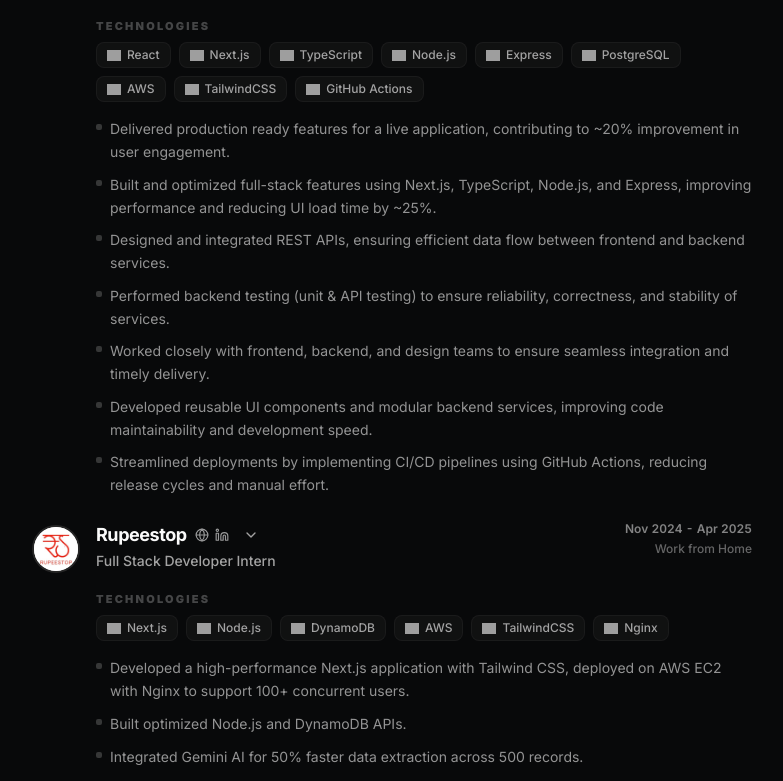
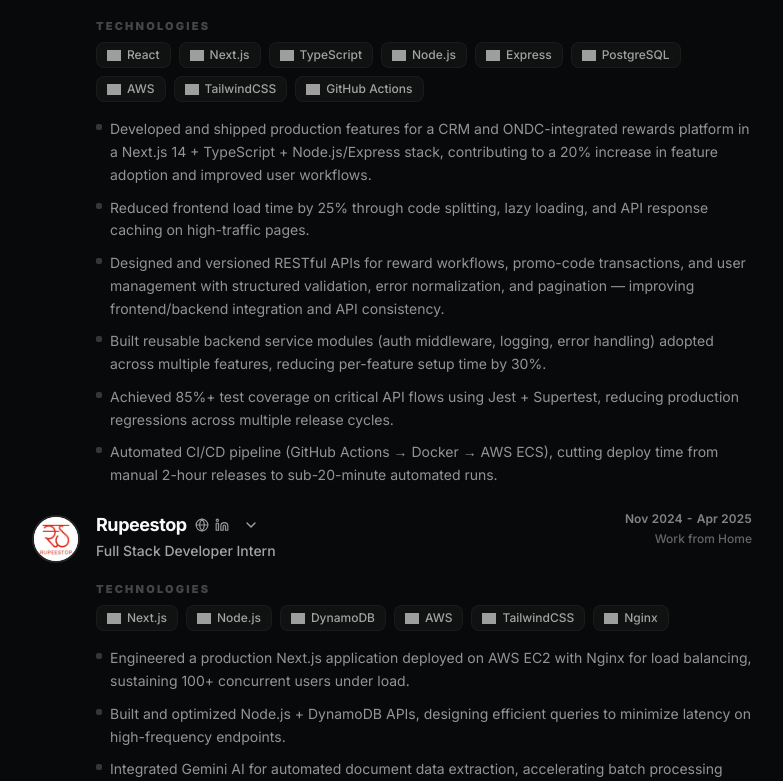
Before and after one commit to Shubham071122/my-portfolio, a Next.js app: page / in a window 1280 px wide. Shown: the part 950-1731 px from the top of the page, without its empty margins (248-1031 px from the left). Built offline with nearby package versions, Linux system fonts and the light colour scheme; grey boxes are pictures that could not be loaded.

Commit message:
update exp desc

```diff
--- a/src/data/resume.tsx
+++ b/src/data/resume.tsx
@@ -114,7 +114,7 @@
       linkedinHref: "https://www.linkedin.com/company/earnest-data-analytics/",
       technologies: ["React", "Next.js", "TypeScript", "Node.js", "Express", "PostgreSQL", "AWS", "TailwindCSS", "GitHub Actions"],
       description:
-        "Delivered production ready features for a live application, contributing to ~20% improvement in user engagement.\nBuilt and optimized full-stack features using Next.js, TypeScript, Node.js, and Express, improving performance and reducing UI load time by ~25%.\nDesigned and integrated REST APIs, ensuring efficient data flow between frontend and backend services.\nPerformed backend testing (unit & API testing) to ensure reliability, correctness, and stability of services.\nWorked closely with frontend, backend, and design teams to ensure seamless integration and timely delivery.\nDeveloped reusable UI components and modular backend services, improving code maintainability and development speed.\nStreamlined deployments by implementing CI/CD pipelines using GitHub Actions, reducing release cycles and manual effort.",
+        "Developed and shipped production features for a CRM and ONDC-integrated rewards platform in a Next.js 14 + TypeScript + Node.js/Express stack, contributing to a 20% increase in feature adoption and improved user workflows.\nReduced frontend load time by 25% through code splitting, lazy loading, and API response caching on high-traffic pages.\nDesigned and versioned RESTful APIs for reward workflows, promo-code transactions, and user management with structured validation, error normalization, and pagination — improving frontend/backend integration and API consistency.\nBuilt reusable backend service modules (auth middleware, logging, error handling) adopted across multiple features, reducing per-feature setup time by 30%.\nAchieved 85%+ test coverage on critical API flows using Jest + Supertest, reducing production regressions across multiple release cycles.\nAutomated CI/CD pipeline (GitHub Actions → Docker → AWS ECS), cutting deploy time from manual 2-hour releases to sub-20-minute automated runs.",
     },
     {
       company: "Rupeestop",
@@ -128,7 +128,7 @@
       start: "Nov 2024",
       end: "Apr 2025",
       description:
-        "Developed a high-performance Next.js application with Tailwind CSS, deployed on AWS EC2 with Nginx to support 100+ concurrent users.\nBuilt optimized Node.js and DynamoDB APIs.\nIntegrated Gemini AI for 50% faster data extraction across 500 records.\nStreamlined DevOps with GitHub Actions CI/CD pipelines, reducing deployment time by 40%.",
+        "Engineered a production Next.js application deployed on AWS EC2 with Nginx for load balancing, sustaining 100+ concurrent users under load.\nBuilt and optimized Node.js + DynamoDB APIs, designing efficient queries to minimize latency on high-frequency endpoints.\nIntegrated Gemini AI for automated document data extraction, accelerating batch processing speed by 50% across 500+ records.\nAutomated deployment via CI/CD pipelines (GitHub Actions), reducing deployment cycle time by 40% and eliminating manual deploy steps.",
     },
     {
       company: "CalAI",
```
